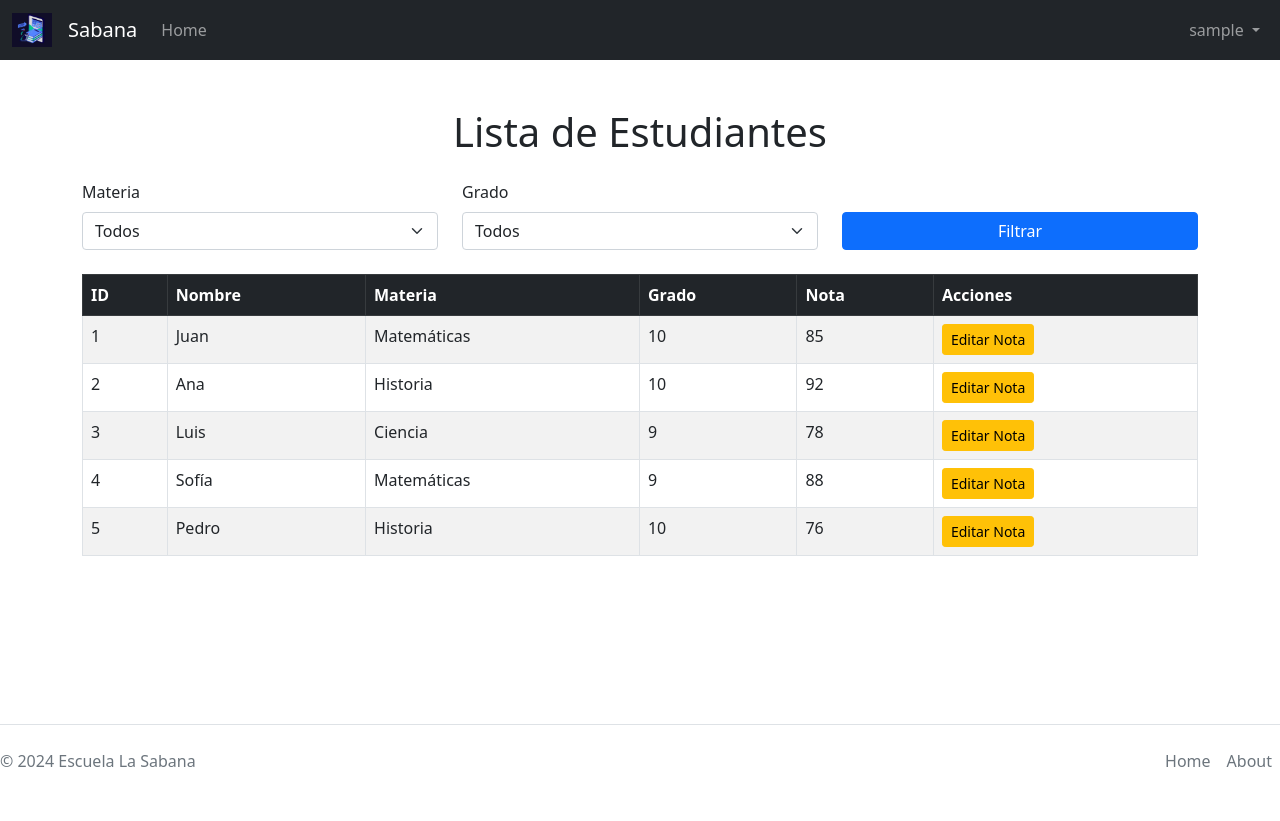
After one commit to RR20102/DSI2024-SABANAPROYECT, a Django app: page /notas/ in a window 1280 px wide. The commit adds this page. Run offline with Django 3.2, Linux system fonts and the light colour scheme; a user stored in the database is signed in; tables that the repository leaves empty hold one stand-in row (values such as "Sample post"); some libraries are stand-ins or nearby versions.

Commit message:
inicio_notas

```diff
--- /dev/null
+++ b/accounts/templates/accounts/estudiantes_notas.html
@@ -0,0 +1,147 @@
+{% extends "accounts/templates/accounts/base.html" %}
+{% block title %}SABANA - Estudiantes {% endblock %}
+
+{% block content %}
+{% load tags %}
+{% load static %}
+{% load widget_tweaks %}
+
+<div class="container my-5">
+    <h1 class="text-center mb-4">Lista de Estudiantes</h1>
+
+    <!-- Filtros -->
+    <div class="row mb-4">
+        <div class="col-md-4">
+            <label for="filter-materia" class="form-label">Materia</label>
+            <select id="filter-materia" class="form-select">
+                <option value="Todos">Todos</option>
+                <option value="Matemáticas">Matemáticas</option>
+                <option value="Historia">Historia</option>
+                <option value="Ciencia">Ciencia</option>
+            </select>
+        </div>
+        <div class="col-md-4">
+            <label for="filter-grado" class="form-label">Grado</label>
+            <select id="filter-grado" class="form-select">
+                <option value="Todos">Todos</option>
+                <option value="9">9</option>
+                <option value="10">10</option>
+            </select>
+        </div>
+        <div class="col-md-4 d-flex align-items-end">
+            <button id="filter-button" class="btn btn-primary w-100">Filtrar</button>
+        </div>
+    </div>
+
+    <!-- Tabla de Estudiantes -->
+    <table class="table table-bordered table-striped">
+        <thead class="table-dark">
+            <tr>
+                <th>ID</th>
+                <th>Nombre</th>
+                <th>Materia</th>
+                <th>Grado</th>
+                <th>Nota</th>
+                <th>Acciones</th>
+            </tr>
+        </thead>
+        <tbody id="table-body">
+            <!-- Filas generadas dinámicamente con JavaScript -->
+        </tbody>
+    </table>
+</div>
+
+<!-- Modal para Editar Nota -->
+<div class="modal fade" id="editModal" tabindex="-1" aria-labelledby="editModalLabel" aria-hidden="true">
+    <div class="modal-dialog">
+        <div class="modal-content">
+            <div class="modal-header">
+                <h5 class="modal-title" id="editModalLabel">Editar Nota</h5>
+                <button type="button" class="btn-close" data-bs-dismiss="modal" aria-label="Close"></button>
+            </div>
+            <div class="modal-body">
+                <input type="hidden" id="edit-id">
+                <div class="mb-3">
+                    <label for="edit-nota" class="form-label">Nueva Nota</label>
+                    <input type="number" class="form-control" id="edit-nota" min="0" max="100">
+                </div>
+            </div>
+            <div class="modal-footer">
+                <button type="button" class="btn btn-secondary" data-bs-dismiss="modal">Cancelar</button>
+                <button type="button" class="btn btn-primary" id="save-button">Guardar Cambios</button>
+            </div>
+        </div>
+    </div>
+</div>
+
+{% block extrajs %}
+<script>
+    // Datos de ejemplo
+    const students = [
+        { id: 1, nombre: 'Juan', materia: 'Matemáticas', grado: '10', nota: 85 },
+        { id: 2, nombre: 'Ana', materia: 'Historia', grado: '10', nota: 92 },
+        { id: 3, nombre: 'Luis', materia: 'Ciencia', grado: '9', nota: 78 },
+        { id: 4, nombre: 'Sofía', materia: 'Matemáticas', grado: '9', nota: 88 },
+        { id: 5, nombre: 'Pedro', materia: 'Historia', grado: '10', nota: 76 }
+    ];
+
+    // Función para mostrar estudiantes en la tabla
+    function displayStudents(data) {
+        const tableBody = $('#table-body');
+        tableBody.empty();
+        data.forEach(student => {
+            tableBody.append(`
+                <tr>
+                    <td>${student.id}</td>
+                    <td>${student.nombre}</td>
+                    <td>${student.materia}</td>
+                    <td>${student.grado}</td>
+                    <td>${student.nota}</td>
+                    <td><button class="btn btn-warning btn-sm edit-button" data-id="${student.id}" data-bs-toggle="modal" data-bs-target="#editModal">Editar Nota</button></td>
+                </tr>
+            `);
+        });
+    }
+
+    // Filtrar estudiantes por materia y grado
+    function filterStudents() {
+        const materia = $('#filter-materia').val();
+        const grado = $('#filter-grado').val();
+        const filtered = students.filter(student =>
+            (materia === 'Todos' || student.materia === materia) &&
+            (grado === 'Todos' || student.grado === grado)
+        );
+        displayStudents(filtered);
+    }
+
+    // Evento para abrir el modal de edición y cargar la nota actual
+    $(document).on('click', '.edit-button', function () {
+        const id = $(this).data('id');
+        const student = students.find(s => s.id === id);
+        $('#edit-id').val(student.id);
+        $('#edit-nota').val(student.nota);
+    });
+
+    // Guardar cambios en la nota
+    $('#save-button').on('click', function () {
+        const id = parseInt($('#edit-id').val());
+        const newNota = parseInt($('#edit-nota').val());
+        const student = students.find(s => s.id === id);
+        if (student && !isNaN(newNota)) {
+            student.nota = newNota;
+            filterStudents(); // Actualizar la tabla
+            $('#editModal').modal('hide'); // Cerrar el modal
+        }
+    });
+
+    // Eventos de filtro
+    $('#filter-button').on('click', filterStudents);
+
+    // Mostrar todos los estudiantes al cargar la página
+    $(document).ready(function () {
+        displayStudents(students);
+    });
+</script>
+
+{% endblock %}
+{% endblock %}
--- a/accounts/urls.py
+++ b/accounts/urls.py
@@ -17,7 +17,8 @@ urlpatterns = [
     path('asinar-materias/', views.asignarMaterias, name='asignar_materias'),
     path('calendario/', views.calendario, name= 'calendario'),
     path('api/actividades/', views.obtener_actividades, name='obtener_actividades'),
-     path('editar/actividad/<int:id>/', views.editar_actividad, name='editar_actividad'),
+    path('editar/actividad/<int:id>/', views.editar_actividad, name='editar_actividad'),
+    path('notas/',views.notas_estudiantes, name = 'notas_estudiantes'),
 
     path('listar-docentes/',views.listar_docentes,name='listardocentes'),
     #Codigo Menu administrador - Agregado por Daniel
--- a/accounts/views.py
+++ b/accounts/views.py
@@ -582,9 +582,29 @@ def editar_actividad(request, id):
             form.save()
             return JsonResponse({'success': True})  # Respuesta exitosa para el AJAX
         else:
-            # Respuesta con errores del formulario
-            return JsonResponse({'success': False, 'errors': form.errors}, status=400)
+            # Extraer etiquetas de los campos con errores
+            field_errors = form.errors # Ahora usaremos 'field_errors'
+            field_labels = {field: form.fields[field].label for field in form.fields}
+            # Responder con JSON que incluye errores y etiquetas
+            return JsonResponse({
+                'success': False,
+                'errors': field_errors,  # Usamos field_errors aquí
+                'labels': field_labels
+            }, status=400)
     else:
         form = ActividadAcademicaForm(instance=actividad, docente=docente)
 
     return render(request, 'accounts/editar_actividad_form.html', {'form': form, 'actividad': actividad})
+
+def notas_estudiantes(request):
+    docente = Docente.objects.get(user = request.user)
+    grados_doc =Asignacion.objects.filter(docente = docente)
+
+    estudiantes = []
+
+    for grado in grados_doc:
+        est = Estudiante.objects.filter(grado)
+        estudiantes[grado]=est
+
+
+    return render(request, 'accounts/estudiantes_notas.html')
```
Also changed, not shown: accounts/forms.py (+7 -0 lines), accounts/templates/accounts/calendario.html (+18 -3 lines), accounts/models.py (line endings or trailing spaces).
